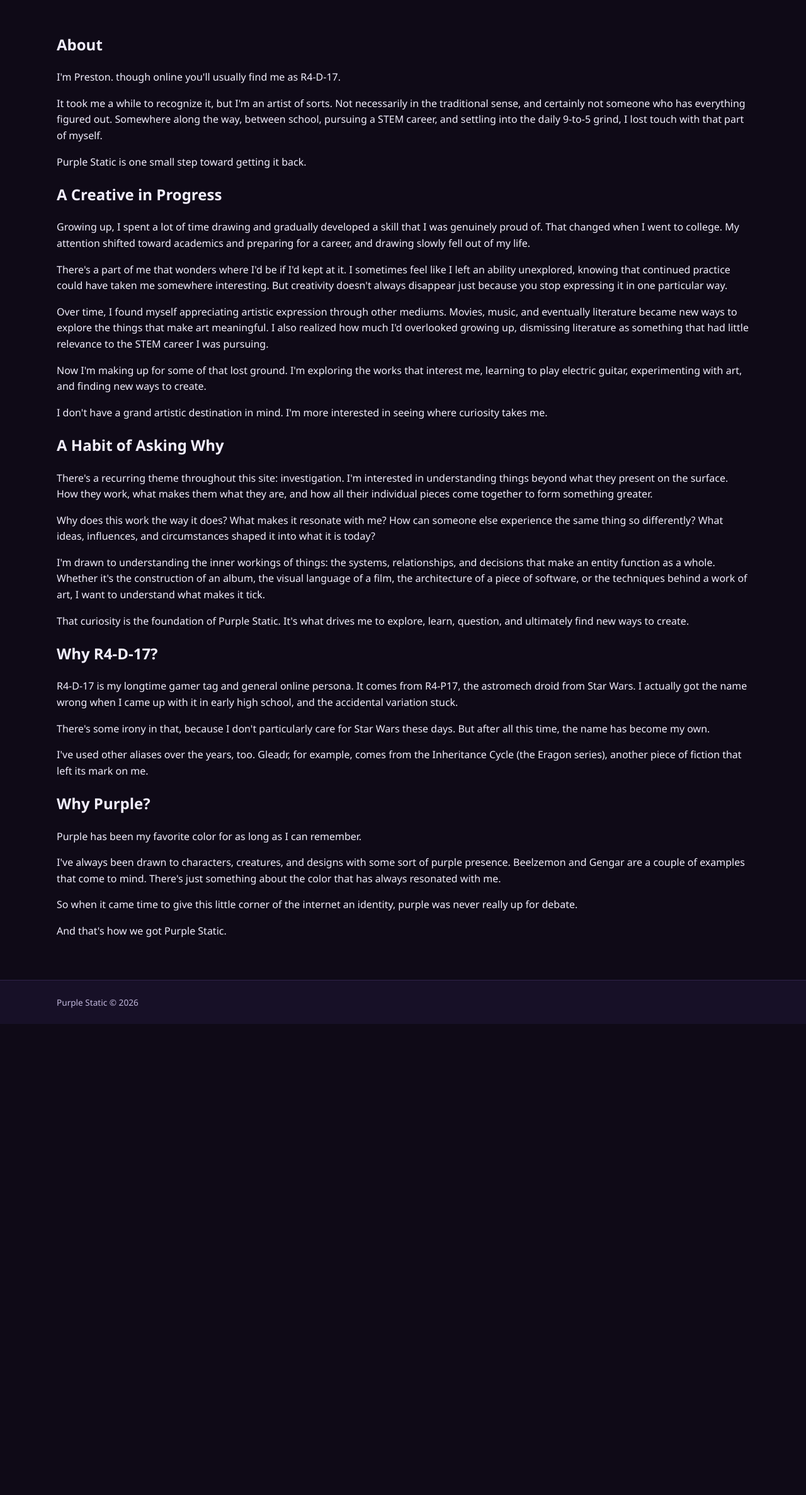
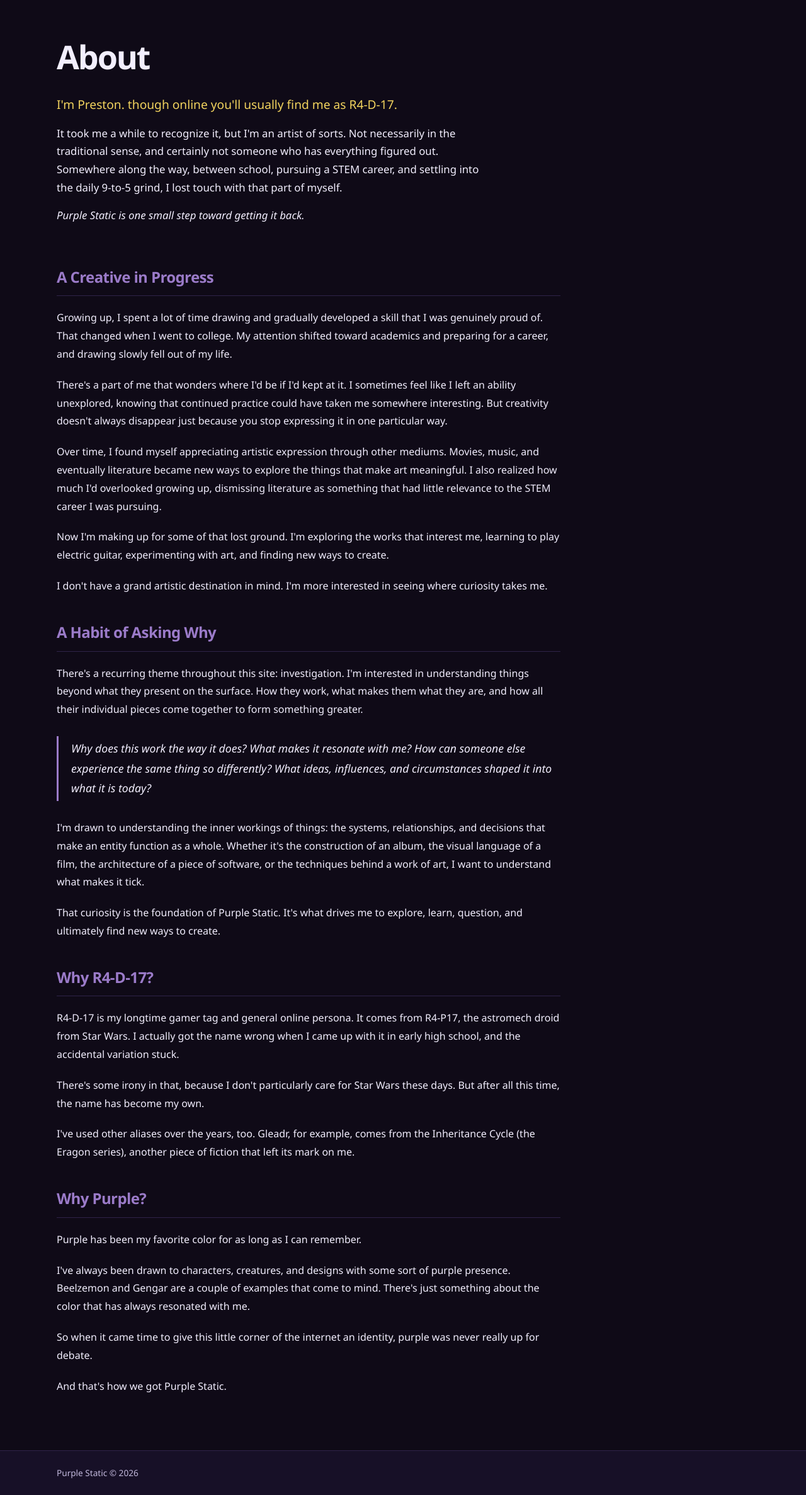
Before and after one commit to pwillen/py-app-blog, a Django app: page /about/ in a window 1280 px wide. Shown: the part 73-2447 px from the top of the page at 63% size. Before the commit the page ends 1699 px from the top, so only its background shows below. Run offline with Django 5.2, Linux system fonts and the light colour scheme.

Commit message:
polish about page

```diff
--- /dev/null
+++ b/about/static/about/css/about.css
@@ -0,0 +1,68 @@
+.about-intro {
+    max-width: 800px;
+    padding: 1rem 0 1.5rem;
+    margin-bottom: 1.5rem;
+}
+
+.about-intro h1 {
+    margin: 0 0 1.25rem;
+    font-size: clamp(2.5rem, 5vw, 3.25rem);
+    letter-spacing: -0.04em;
+}
+
+.about-intro p {
+    max-width: 700px;
+    font-size: 1.05rem;
+    line-height: 1.7;
+}
+
+.about-intro p:first-of-type {
+    max-width: 650px;
+    font-size: 1.2rem;
+    line-height: 1.6;
+    color: var(--yellow-brand);
+}
+
+.about-intro p:last-of-type {
+    font-style: italic;
+}
+
+.about-section {
+    max-width: 800px;
+    margin-bottom: 2.5rem;
+}
+
+.about-section h2 {
+    padding-bottom: 0.65rem;
+    margin: 0 0 1.25rem;
+    border-bottom: 1px solid var(--border);
+    color: var(--purple-brand);
+    font-size: 1.5rem;
+    letter-spacing: -0.025em;
+}
+
+.about-section p {
+    margin: 0 0 1.25rem;
+    line-height: 1.8;
+}
+
+.about-section blockquote {
+    margin: 1.75rem 0;
+    padding: 0.25rem 0 0.25rem 1.25rem;
+    border-left: 3px solid var(--purple-brand);
+}
+
+.about-section blockquote p{
+    margin: 0;
+    font-size: 1.1rem;
+    line-height: 1.8;
+    font-style: italic;
+}
+
+.about-section p:last-child {
+    margin-bottom: 0;
+}
+
+.about-section em {
+    color: var(--purple-brand);
+}
--- a/about/templates/about/index.html
+++ b/about/templates/about/index.html
@@ -2,6 +2,10 @@
 {% load static %}
 
 {% block title %}Purple Static | About{% endblock %}
+
+{% block extra_css %}
+    <link rel="stylesheet" href="{% static 'about/css/about.css' %}">
+{% endblock %}
 
 {% block content %}
     <section class="about-intro">
@@ -47,9 +51,13 @@
             pieces come together to form something greater.
         </p>
 
-        <p>Why does this work the way it does? What makes it resonate with me? How can someone else experience the same
-            thing so differently? What ideas, influences, and circumstances shaped it into what it is today?
-        </p>
+        <blockquote>
+            <p>
+                Why does this work the way it does? What makes it resonate with me?
+                How can someone else experience the same thing so differently?
+                What ideas, influences, and circumstances shaped it into what it is today?
+            </p>
+        </blockquote>
 
         <p>I'm drawn to understanding the inner workings of things: the systems, relationships, and decisions that make
             an entity function as a whole. Whether it's the construction of an album, the visual language of a film, the
```
